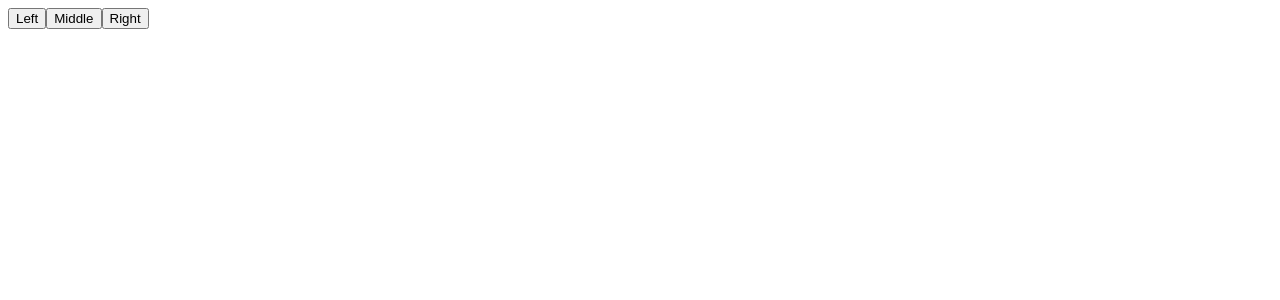
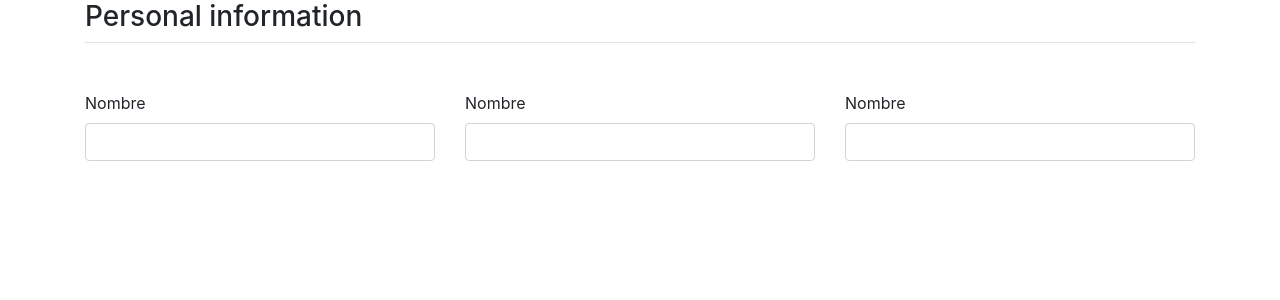
Before and after one commit to pcasano/itin-gen, an Angular app: page / in a window 1280 px wide. Shown: the top 300 px of the page. Built offline with nearby package versions, Linux system fonts and the light colour scheme.

Commit message:
form control added

```diff
--- a/angular.json
+++ b/angular.json
@@ -30,9 +30,12 @@
               "src/assets"
             ],
             "styles": [
-              "src/styles.scss"
+              "src/styles.scss",
+              "node_modules/bootstrap/dist/css/bootstrap.min.css"
             ],
-            "scripts": [],
+            "scripts": [
+              "node_modules/bootstrap/dist/js/bootstrap.bundle.min.js"
+            ],
             "server": "src/main.server.ts",
             "prerender": true,
             "ssr": {
--- a/src/app/app.component.html
+++ b/src/app/app.component.html
@@ -1,7 +1,3 @@
 <div class="container">
-  <div class="btn-group" role="group" aria-label="Basic example">
-    <button type="button" class="btn btn-secondary">Left</button>
-    <button type="button" class="btn btn-secondary">Middle</button>
-    <button type="button" class="btn btn-secondary">Right</button>
-  </div>
+<app-formular></app-formular>
 </div>
--- a/src/app/app.component.ts
+++ b/src/app/app.component.ts
@@ -1,9 +1,10 @@
 import { Component } from '@angular/core';
 import { RouterOutlet } from '@angular/router';
+import { FormularComponent } from "./formular/formular.component";
 
 @Component({
     selector: 'app-root',
-    imports: [RouterOutlet],
+    imports: [RouterOutlet, FormularComponent],
     templateUrl: './app.component.html',
     styleUrl: './app.component.scss'
 })
--- /dev/null
+++ b/src/app/formular/formular.component.html
@@ -0,0 +1,19 @@
+<form>
+    <h3 class="border-bottom pb-2 mb-5">Personal information</h3>
+    <div class="form-group row">
+        <div class="col">
+            <label for="firstName">Nombre</label>
+            <input type="type=" class="form-control" id="firstName">
+        </div>
+        <div class="col">
+            <label for="lastName1">Nombre</label>
+            <input type="type=" class="form-control" id="lastName1">
+        </div>
+        <div class="col">
+            <label for="lastName2">Nombre</label>
+            <input type="type=" class="form-control" id="lastName2">
+        </div>
+
+    </div>
+
+  </form>
```
Also changed, not shown: src/app/formular/formular.component.ts (added, +11 -0 lines), src/app/formular/formular.component.scss (added), 1 other file (tests, documents, lock files or other folders).
